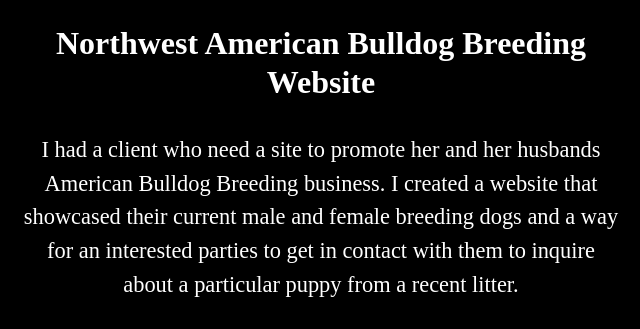
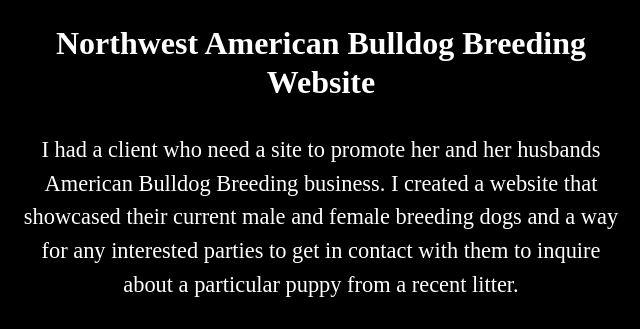
Before and after one commit to lyzx07/Portfolio-site, a plain HTML site: page index.html in a window 1280 px wide. Shown: the part 2280-2609 px from the top of the page, 319-959 px from the left. Drawn offline with nearby package versions, Linux system fonts and the light colour scheme; grey boxes are pictures that could not be loaded; a web font is replaced by a local one.

Commit message:
typo fix first vscode commit

```diff
--- a/index.html
+++ b/index.html
@@ -83,7 +83,7 @@
         <p>
           I had a client who need a site to promote her and her husbands
           American Bulldog Breeding business. I created a website that showcased
-          their current male and female breeding dogs and a way for an
+          their current male and female breeding dogs and a way for any
           interested parties to get in contact with them to inquire about a
           particular puppy from a recent litter.
         </p>
```
